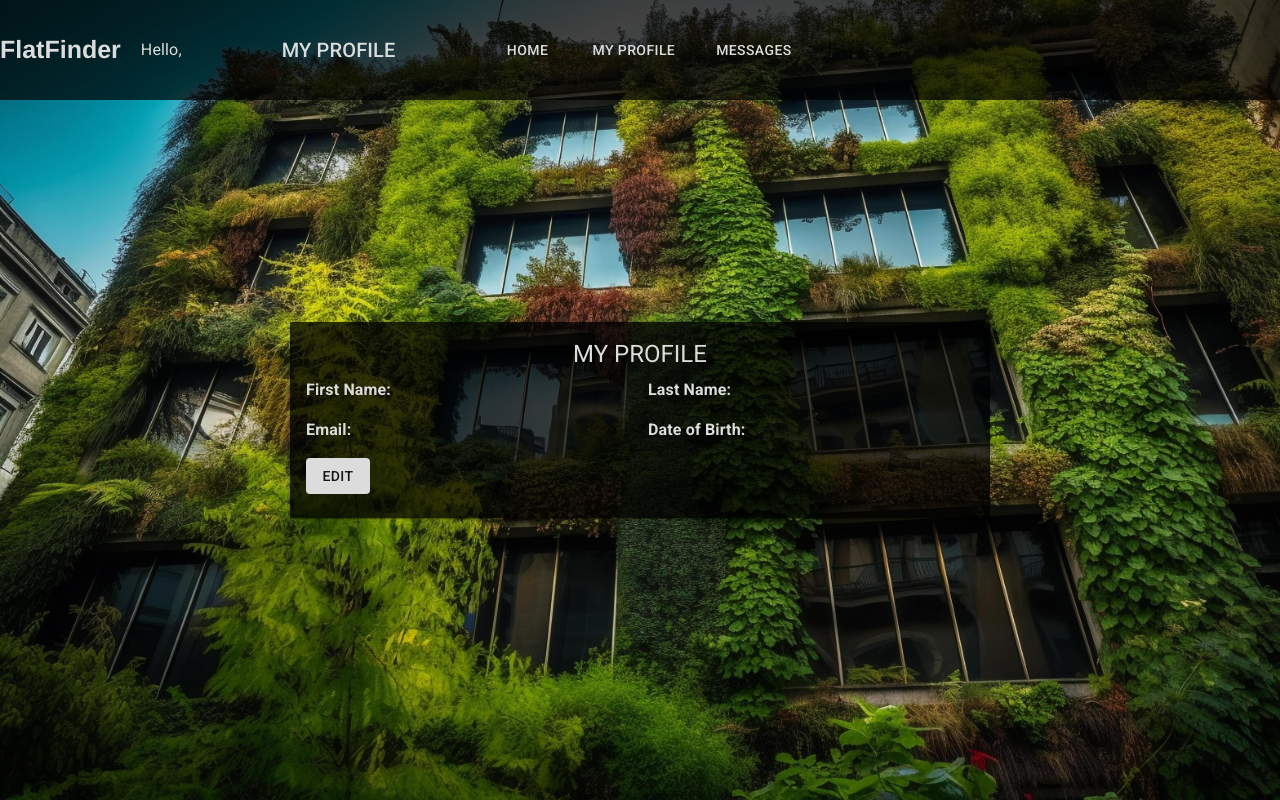
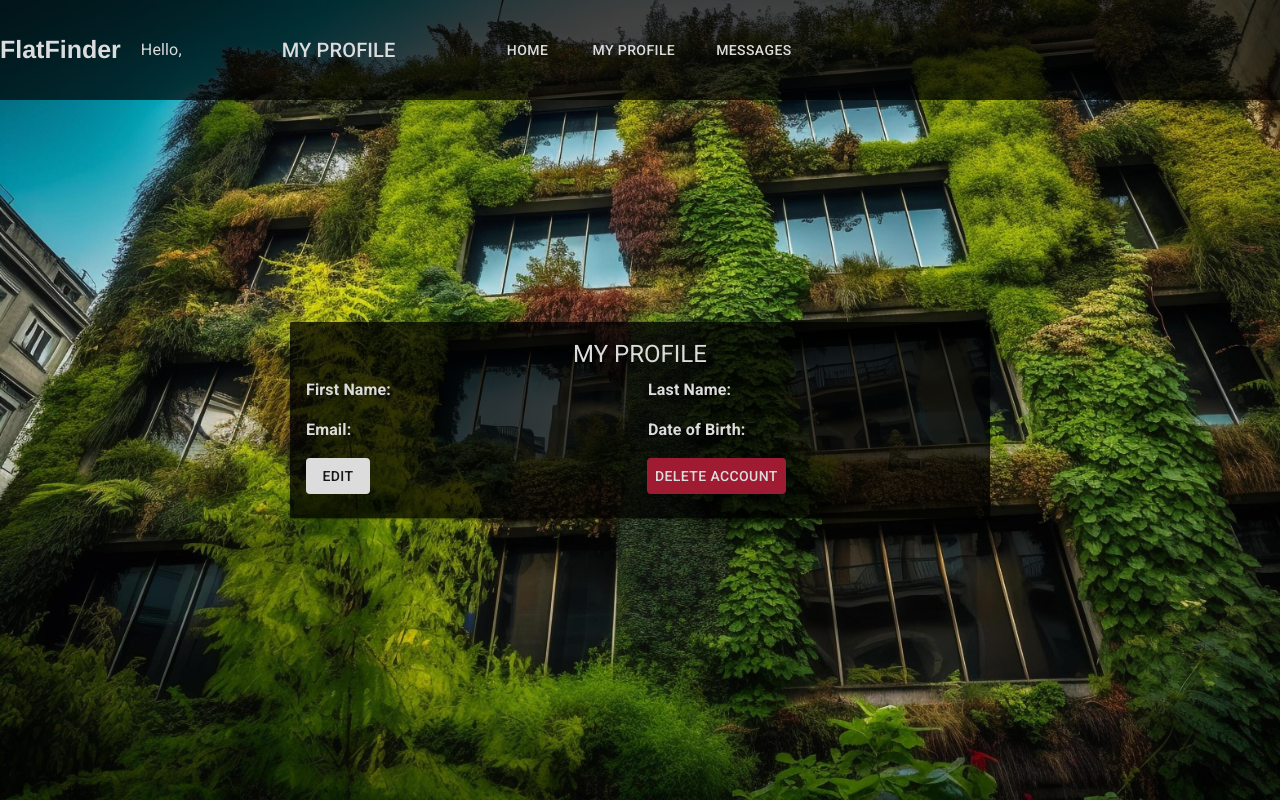
Before and after one commit to ValeriuP/Proiect-React, a React (Vite) app in the folder proiect/: page /my-profiles in a window 1280 px wide. Shown: the top 800 px of the page. Built offline with nearby package versions, Linux system fonts and the light colour scheme; no server answers.

Commit message:
my profile button de delete sa fie valabil pentru orifce user, nu e ok ca doar admin isi poate sterge contul si restul userilor nu

```diff
--- a/proiect/src/components/MyProfiles.jsx
+++ b/proiect/src/components/MyProfiles.jsx
@@ -8,7 +8,7 @@ import { Button, Box, CardContent, Dialog, DialogActions, DialogContent, DialogT
 import './MyProfile.css';
 
 const MyProfiles = () => {
-    const { currentUser, isAdmin } = useAuth();
+    const { currentUser} = useAuth();
     const [open, setOpen] = useState(false);
     const [userData, setUserData] = useState({
         firstName: '',
@@ -126,13 +126,13 @@ const MyProfiles = () => {
                                             Edit
                                         </Button>
                                     </Grid>
-                                    {isAdmin && (
+
                                         <Grid item xs={5} sm={5}>
                                             <Button color="secondary" onClick={handleDelete} sx={{ backgroundColor: '#9e1b32', color: '#dcdcdc', '&:hover': { backgroundColor: 'rgba(0, 0, 0, 0.9)', color: '#dcdcdc' },  marginLeft: 7}}>
                                                 Delete Account
                                             </Button>
                                         </Grid>
-                                    )}
+
                                 </Grid>
                             </CardContent>
                         </Card>
```
